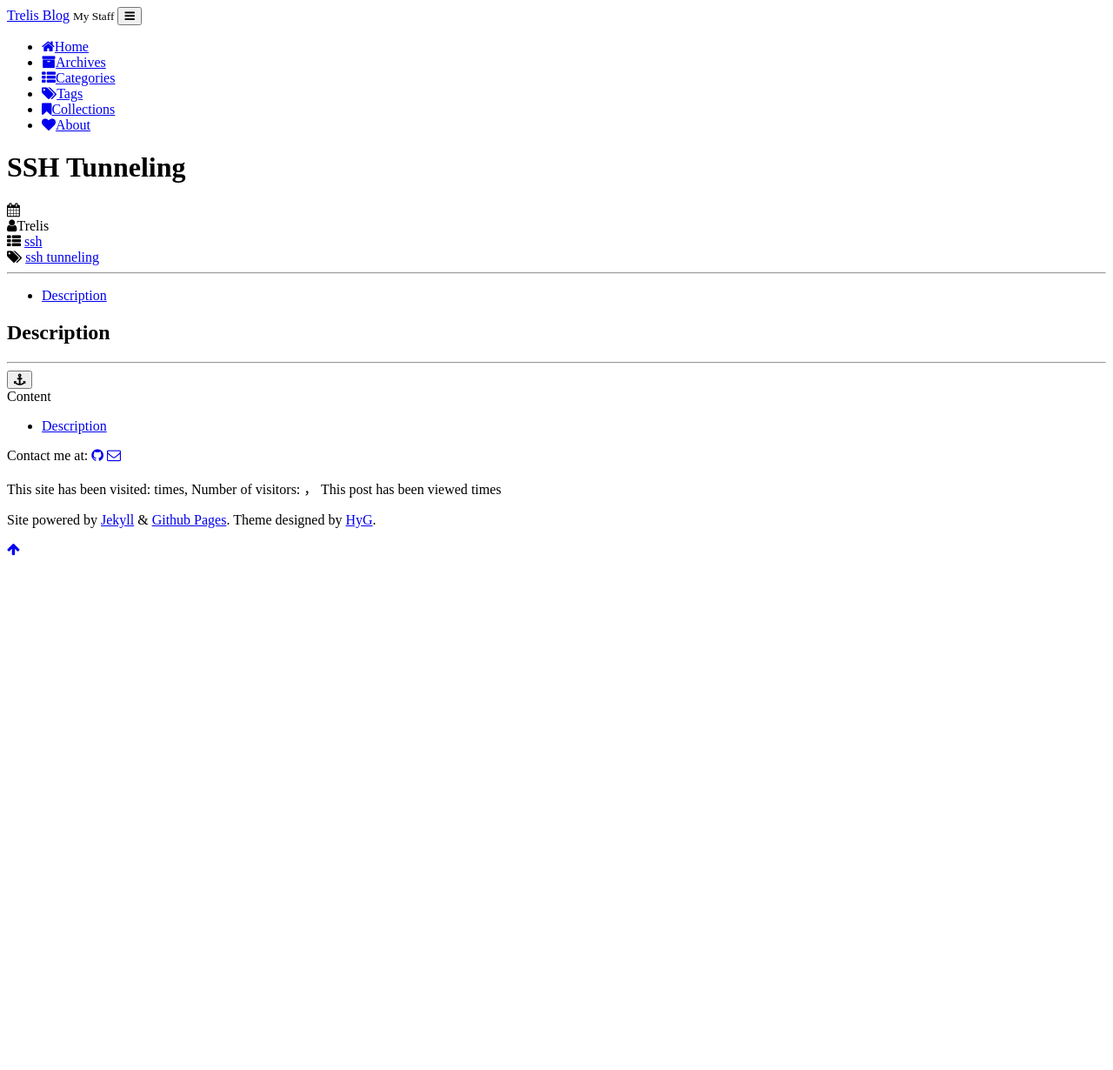
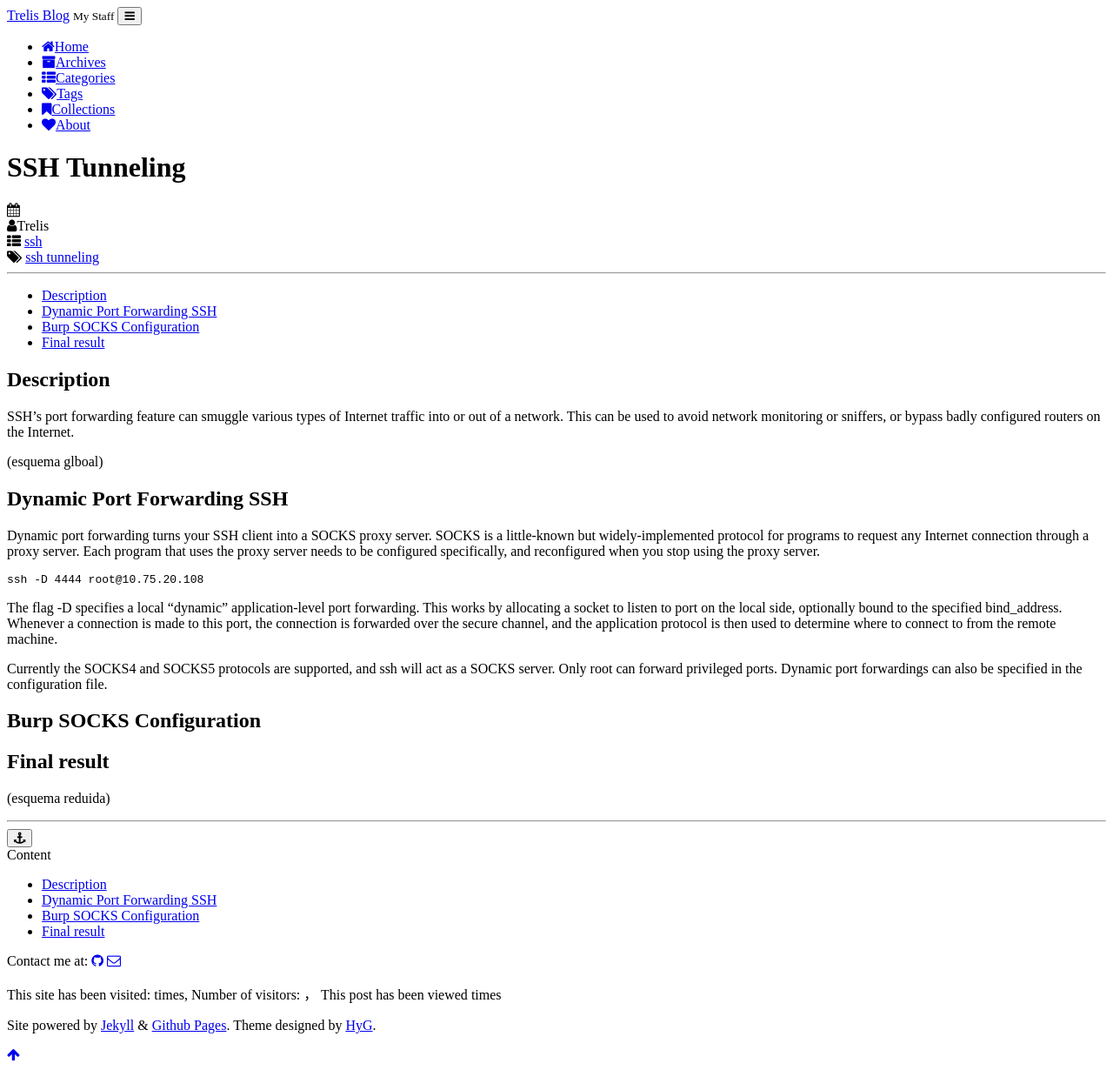
Before and after one commit to Ex0brain/trelis24.github.io, a Jekyll site: the page built from in_progress/2017-12-12-SSH tunel.md, in a window 1280 px wide. Shown: the whole page at 87% size. Built offline with Jekyll 4.4.1, drawn with Linux system fonts in a browser that asks for light colours; comment, search, counter and statistics services are not loaded; a style sheet for code colours, icons or effects is not loaded; before the commit the page ends 900 px from its top, so only the background shows below that.

Commit message:
ssh tunneling

````diff
--- a/in_progress/2017-12-12-SSH tunel.md
+++ b/in_progress/2017-12-12-SSH tunel.md
@@ -10,3 +10,23 @@ author: Trelis
 {:toc}
 
 ## Description
+SSH's port forwarding feature can smuggle various types of Internet traffic into or out of a network. This can be used to avoid network monitoring or sniffers, or bypass badly configured routers on the Internet.
+
+(esquema glboal)
+
+## Dynamic Port Forwarding SSH
+Dynamic port forwarding turns your SSH client into a SOCKS proxy server. SOCKS is a little-known but widely-implemented protocol for programs to request any Internet connection through a proxy server. Each program that uses the proxy server needs to be configured specifically, and reconfigured when you stop using the proxy server.
+
+```
+ssh -D 4444 root@10.75.20.108
+```
+The flag -D specifies a local “dynamic” application-level port forwarding. This works by allocating a socket to listen to port on the local side, optionally bound to the specified bind_address.  Whenever a connection is made to this port, the connection is forwarded over the secure channel, and the application protocol is then used to determine where to connect to from the remote machine.
+
+Currently the SOCKS4 and SOCKS5 protocols are supported, and ssh will act as a SOCKS server.  Only root can forward privileged ports. Dynamic port forwardings can also be specified in the configuration file.
+
+## Burp SOCKS Configuration
+
+
+## Final result
+
+(esquema reduida)
````
Also changed, not shown: img/2017-12-12-SSH tunel/SSH_Tunneling.png (added).
